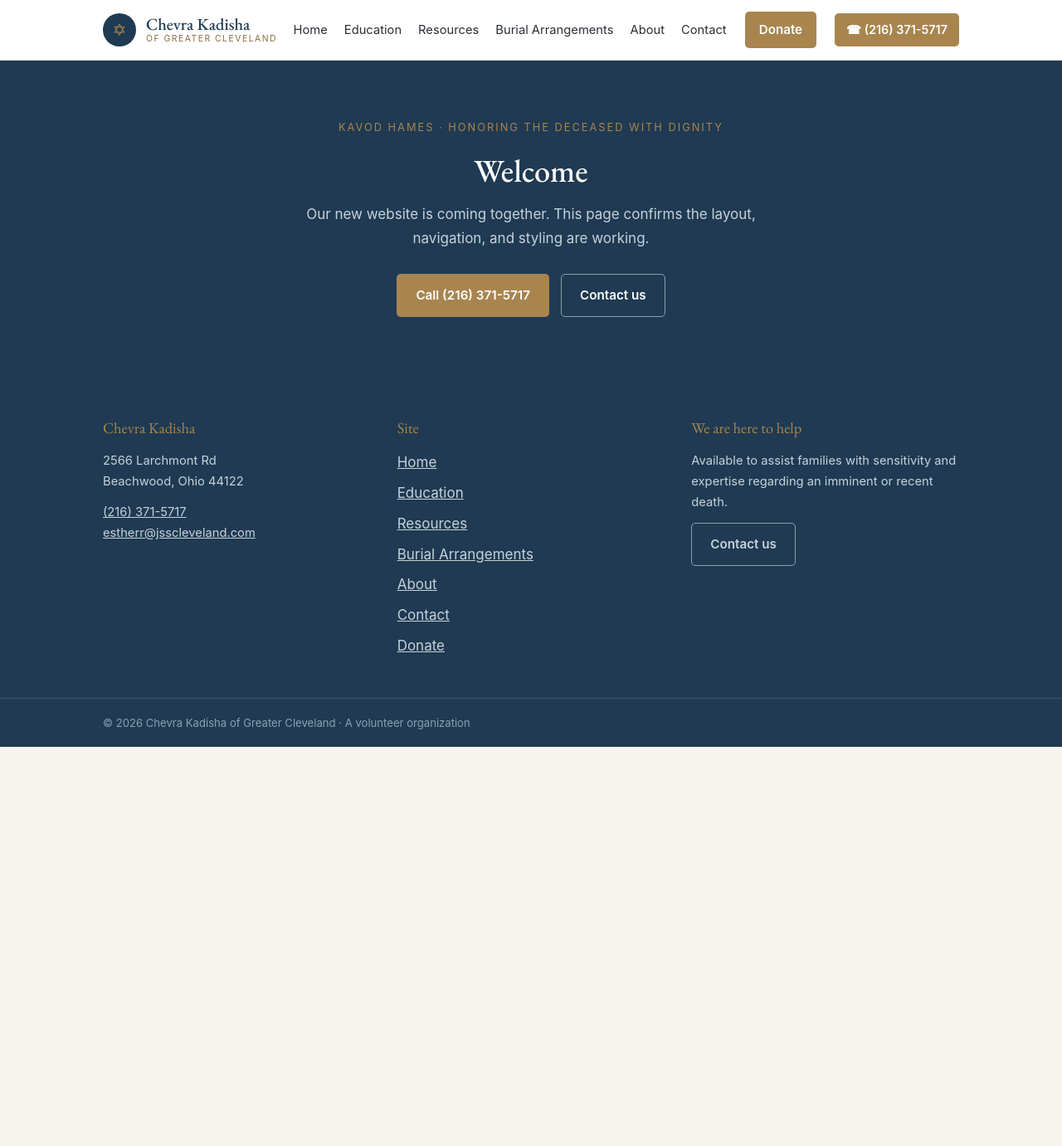
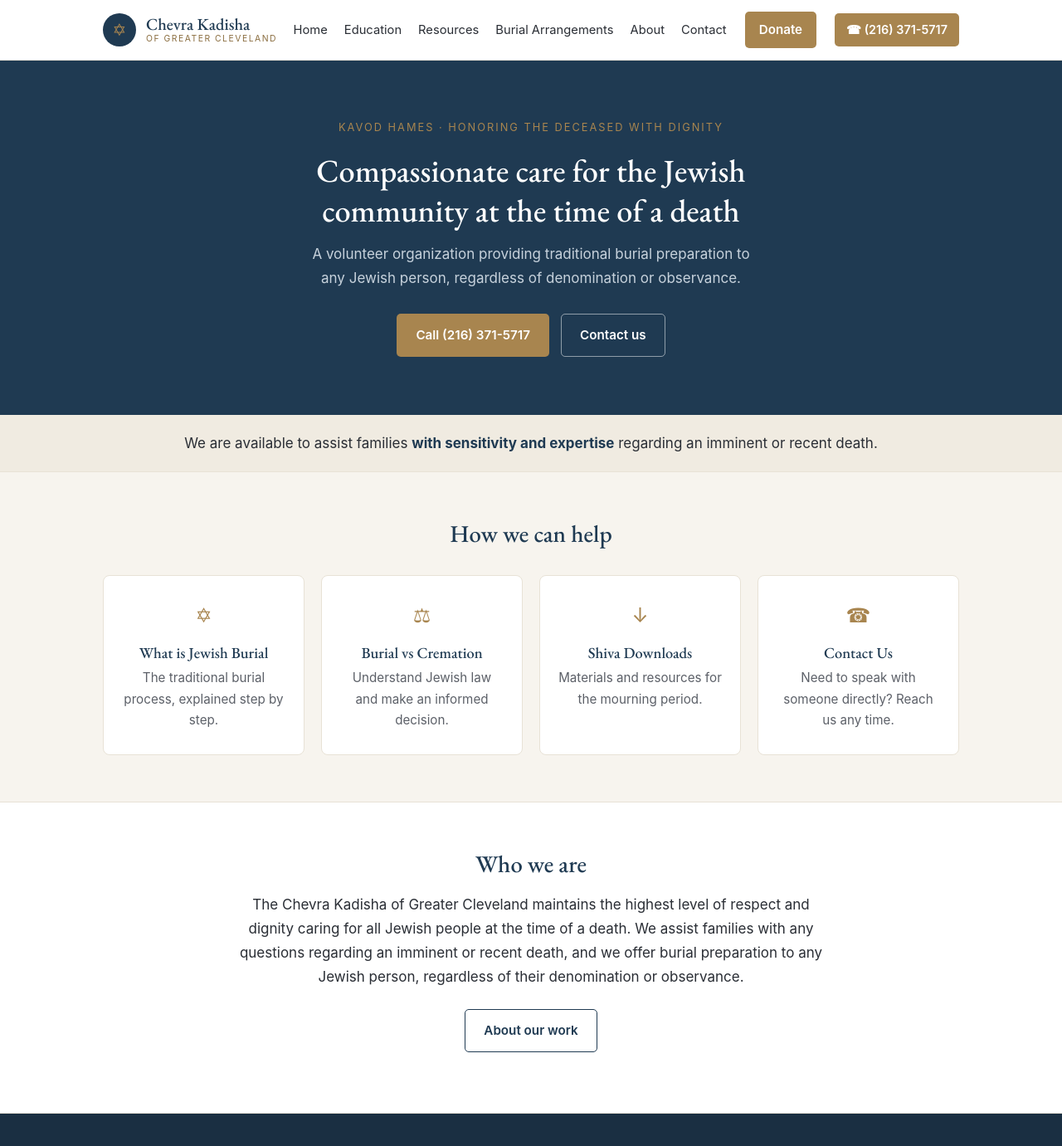
Before and after one commit to origin-story613/jsscleveland, a Jekyll site: the page built from index.html, in a window 1280 px wide and 1400 px high. Shown: the top 1381 px of the window at 83% size. Built offline with Jekyll 4.4.1, drawn with Linux system fonts in a browser that asks for light colours; some of the changed text lies outside the part shown.

Commit message:
Update index.html

```diff
--- a/index.html
+++ b/index.html
@@ -1,13 +1,77 @@
 ---
 layout: default
 title: Home
+description: Compassionate, traditional Jewish burial care for the Greater Cleveland community, regardless of denomination or observance.
 ---
+
 <section class="hero">
   <p class="eyebrow">Kavod Hames &middot; Honoring the deceased with dignity</p>
-  <h1>Welcome</h1>
-  <p>Our new website is coming together. This page confirms the layout, navigation, and styling are working.</p>
+  <h1>Compassionate care for the Jewish community at the time of a death</h1>
+  <p>A volunteer organization providing traditional burial preparation to any Jewish person, regardless of denomination or observance.</p>
   <div class="hero-actions">
     <a class="btn btn-gold" href="tel:{{ site.phone_link }}">Call {{ site.phone }}</a>
     <a class="btn btn-outline-light" href="{{ '/contact/' | relative_url }}">Contact us</a>
   </div>
 </section>
+
+<div class="help-strip">
+  <div class="container">
+    We are available to assist families <strong>with sensitivity and expertise</strong> regarding an imminent or recent death.
+  </div>
+</div>
+
+<section class="section">
+  <div class="container">
+    <h2 class="section-title">How we can help</h2>
+    <div class="cards">
+
+      <a class="card" href="{{ '/education/what-is-jewish-burial/' | relative_url }}">
+        <div class="card-icon" aria-hidden="true">&#10017;</div>
+        <h3>What is Jewish Burial</h3>
+        <p>The traditional burial process, explained step by step.</p>
+      </a>
+
+      <a class="card" href="{{ '/education/cremation/' | relative_url }}">
+        <div class="card-icon" aria-hidden="true">&#9878;</div>
+        <h3>Burial vs Cremation</h3>
+        <p>Understand Jewish law and make an informed decision.</p>
+      </a>
+
+      <a class="card" href="{{ '/resources/shiva-downloads/' | relative_url }}">
+        <div class="card-icon" aria-hidden="true">&#8595;</div>
+        <h3>Shiva Downloads</h3>
+        <p>Materials and resources for the mourning period.</p>
+      </a>
+
+      <a class="card" href="{{ '/contact/' | relative_url }}">
+        <div class="card-icon" aria-hidden="true">&#9742;</div>
+        <h3>Contact Us</h3>
+        <p>Need to speak with someone directly? Reach us any time.</p>
+      </a>
+
+    </div>
+  </div>
+</section>
+
+<section class="section" style="background:#ffffff;border-top:1px solid var(--border);border-bottom:1px solid var(--border);">
+  <div class="container" style="max-width:760px;text-align:center;">
+    <h2 class="section-title">Who we are</h2>
+    <p>The Chevra Kadisha of Greater Cleveland maintains the highest level of respect and dignity caring for all Jewish people at the time of a death. We assist families with any questions regarding an imminent or recent death, and we offer burial preparation to any Jewish person, regardless of their denomination or observance.</p>
+    <p style="margin-top:24px;">
+      <a class="btn btn-outline" href="{{ '/about/' | relative_url }}">About our work</a>
+    </p>
+  </div>
+</section>
+
+<section class="section" style="background:var(--navy-dark);color:#fff;text-align:center;">
+  <div class="container" style="max-width:680px;">
+    <h2 class="section-title" style="color:#fff;">Reach the Chevra Kadisha</h2>
+    <p style="color:#c7d2dc;">{{ site.address_line1 }}, {{ site.address_line2 }}</p>
+    <p style="color:#c7d2dc;margin-bottom:28px;">
+      <a href="tel:{{ site.phone_link }}" style="color:#fff;">{{ site.phone }}</a>
+      &nbsp;&middot;&nbsp;
+      <a href="mailto:{{ site.email }}" style="color:#fff;">{{ site.email }}</a>
+    </p>
+    <a class="btn btn-gold" href="tel:{{ site.phone_link }}">Call now</a>
+  </div>
+</section>
```
